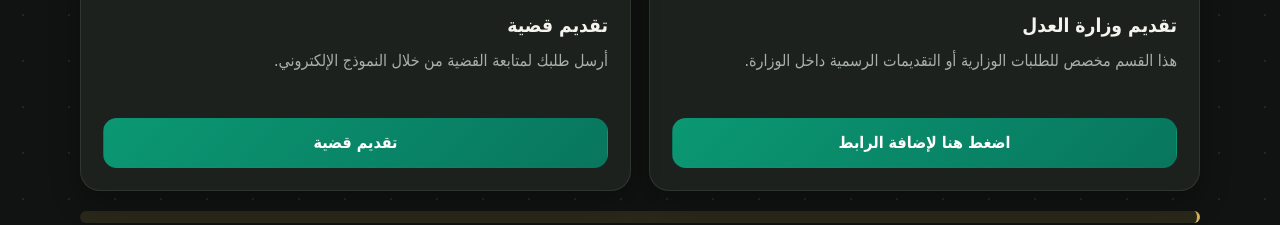
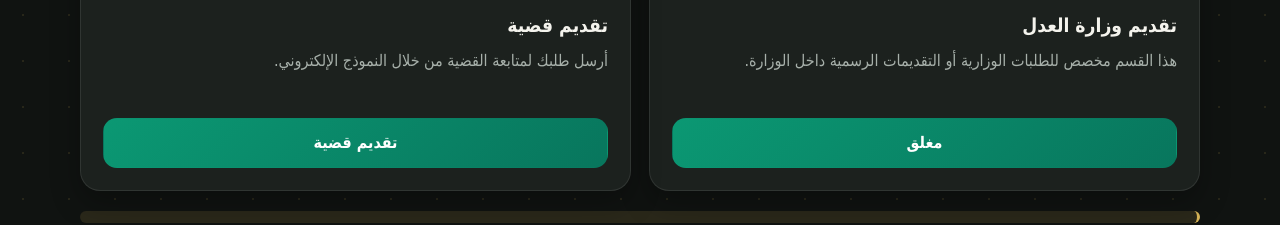
Before and after one commit to k8p6ddkf5z-netizen/abotalal-KSA-Discord, a plain HTML site: page index.html in a window 1280 px wide. Shown: the part 1204-1429 px from the top of the page. Drawn offline with Linux system fonts and the light colour scheme.

Commit message:
Update index.html

```diff
--- a/index.html
+++ b/index.html
@@ -180,7 +180,7 @@
       <div class="cards-grid">
         <article class="card"><div class="card-top"><div class="card-icon" aria-hidden="true">⚖️</div><span class="status open">مفتوح</span></div><h3>تقديم كلية المحاماة</h3><p>استخدم هذا النموذج عند رغبتك في تقديم طلب لممارسة المهنة في الوزارة.</p><a class="button" href="PUT_LINK_HERE" target="_blank" rel="noopener noreferrer">مغلق</a></article>
         <article class="card"><div class="card-top"><div class="card-icon" aria-hidden="true">🧑‍⚖️</div><span class="status soon">مفتوح</span></div><h3>تقديم كلية القضاة</h3><p>قدّم طلبك للالتحاق بالمسار القضائي عبر النموذج المخصص.</p><a class="button" href="https://forms.gle/ts79ja6SzWypwzPD9" target="_blank" rel="noopener noreferrer">تقديم كلية القضاة</a></article>
-        <article class="card"><div class="card-top"><div class="card-icon" aria-hidden="true">🏛️</div><span class="status soon">قريبًا</span></div><h3>تقديم وزارة العدل</h3><p>هذا القسم مخصص للطلبات الوزارية أو التقديمات الرسمية داخل الوزارة.</p><a class="button" href="PUT_LINK_HERE" target="_blank" rel="noopener noreferrer">اضغط هنا لإضافة الرابط</a></article>
+        <article class="card"><div class="card-top"><div class="card-icon" aria-hidden="true">🏛️</div><span class="status soon">قريبًا</span></div><h3>تقديم وزارة العدل</h3><p>هذا القسم مخصص للطلبات الوزارية أو التقديمات الرسمية داخل الوزارة.</p><a class="button" href="PUT_LINK_HERE" target="_blank" rel="noopener noreferrer"> مغلق </a></article>
         <article class="card"><div class="card-top"><div class="card-icon" aria-hidden="true">📄</div><span class="status open">مفتوح</span></div><h3>تقديم قضية</h3><p>أرسل طلبك لمتابعة القضية من خلال النموذج الإلكتروني.</p><a class="button" href="https://forms.gle/da4A9e8yv9DZv6TF8" target="_blank" rel="noopener noreferrer">تقديم قضية</a></article>
       </div>
       <div class="note-box" aria-hidden="true"></div>
```
